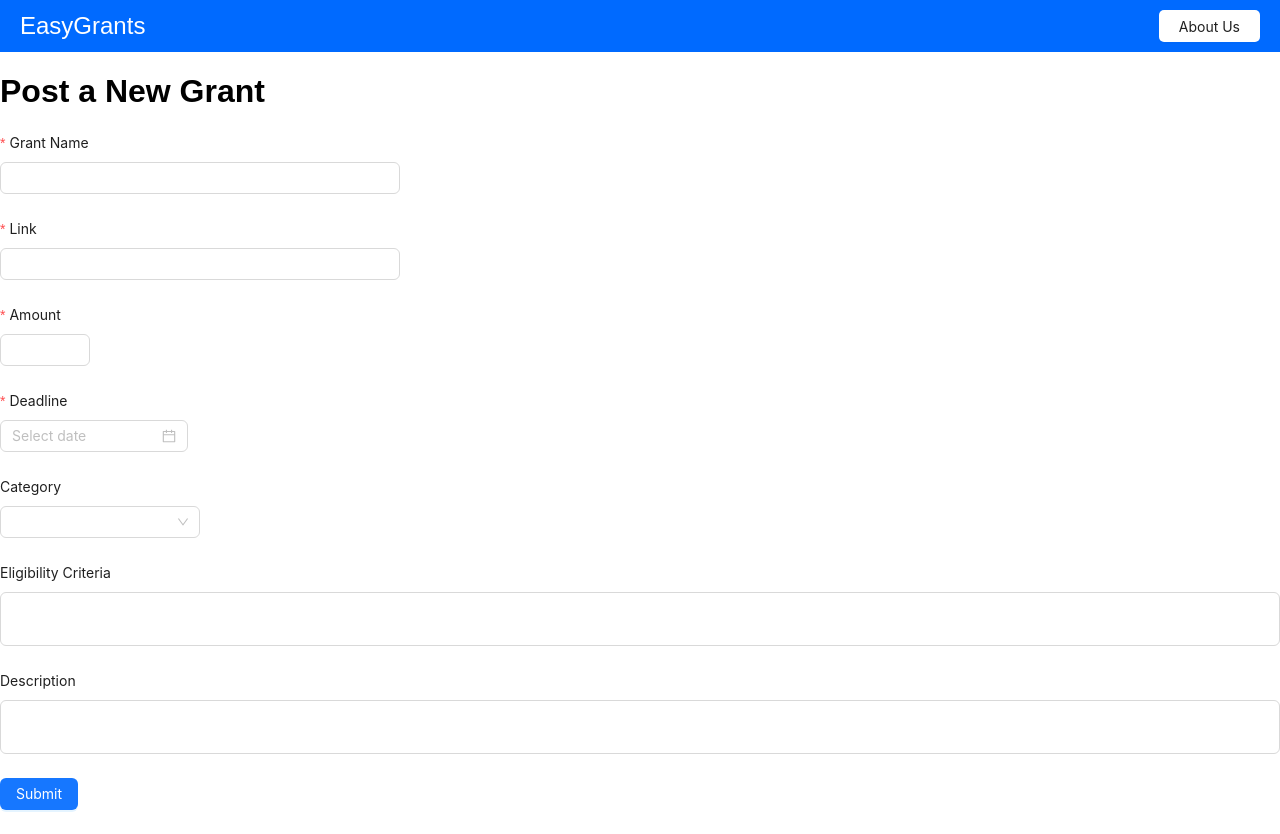
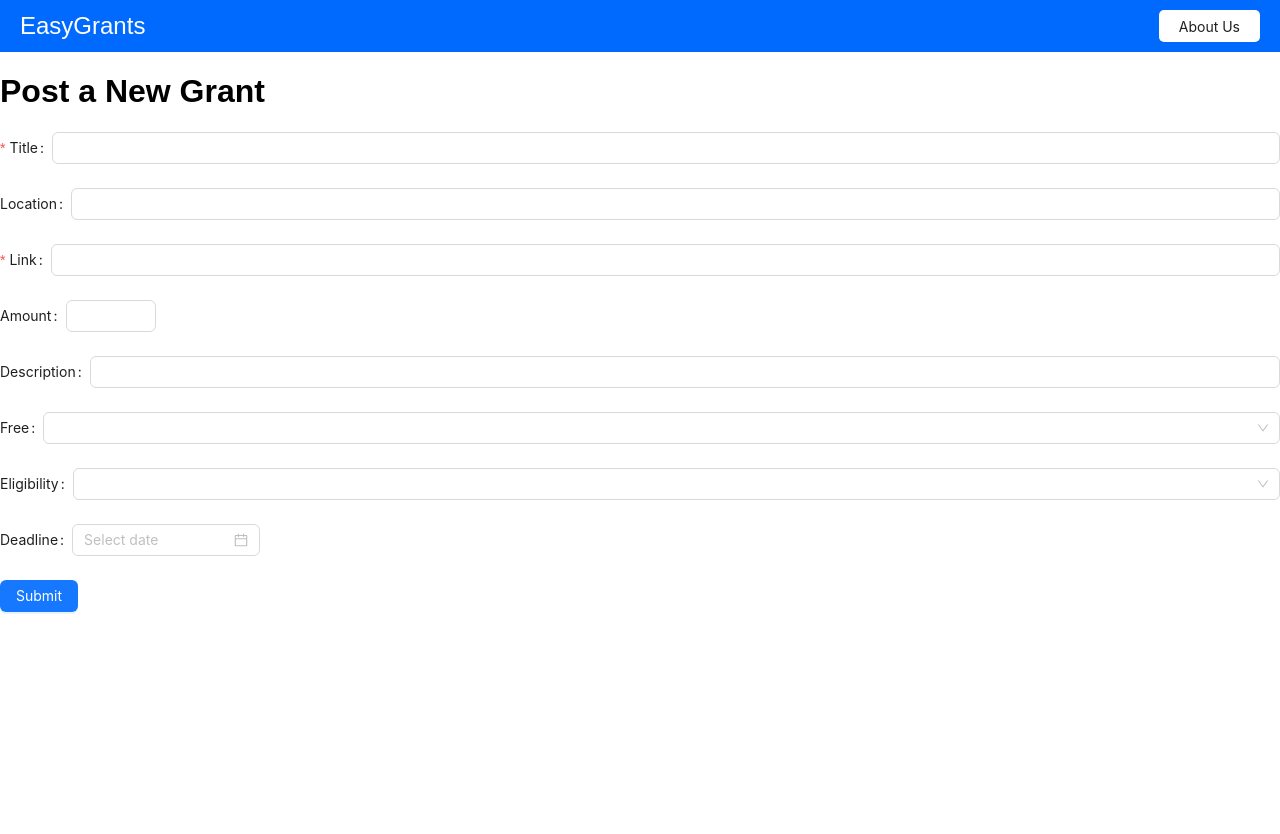
Before and after one commit to AlexanderColemanIven/EasyGrant, a React (Create React App) app in the folder ezgrant/: page /postGrantsUser in a window 1280 px wide. After the commit the page ends 800 px from the top, so only its background shows below. Built offline with nearby package versions, Linux system fonts and the light colour scheme.

Commit message:
Added fields to grant submissions

```diff
--- a/ezgrant/src/pages/postGrantUser/postGrantUserPage.js
+++ b/ezgrant/src/pages/postGrantUser/postGrantUserPage.js
@@ -1,18 +1,19 @@
 import React, {useState} from 'react';
 import moment from 'moment';
+import dayjs from 'dayjs';
 import { Form, Input, InputNumber, Button, Select, DatePicker, message, Menu} from 'antd';
 const { TextArea } = Input;
 const { Option } = Select;
 const PostGrantPage = () => {
   const [form] = Form.useForm();
   const [isFormSubmitted, setIsFormSubmitted] = useState(false);
-  const onFinish = async (values) => {
-    const dateSubmitted = moment().format(); // This will give you the current date and time
-    // Include this in the data you send to your API
-    const grantData = {
-      ...values,
-      dateSubmitted: dateSubmitted
-    };
+  const [formValues, setFormValues] = useState({});
+
+  const postGrant = async (values) => {
+    // Log the form values
+    const dateSubmitted = moment().format();
+    values.DATESUBMITTED = dateSubmitted;
+    values.DEADLINE = values.DEADLINE ? values.DEADLINE.format("YYYY-MM-DD") : null;
 
     try {
       const response = await fetch('/api/addToGrantQueue', {
@@ -20,7 +21,7 @@ const PostGrantPage = () => {
         headers: {
           'Content-Type': 'application/json',
         },
-        body: JSON.stringify(grantData),
+        body: JSON.stringify(values),
       });
 
       if (!response.ok) {
@@ -35,6 +36,7 @@ const PostGrantPage = () => {
       console.error('Fetch Error:', error);
       message.error('Failed to submit the grant.');
   }
+
   };
   const handleCategoryChange = (value, option) => {
     // Handle category change
@@ -52,14 +54,24 @@ const PostGrantPage = () => {
     return Promise.resolve();
   };
 
+  const handleInputChange = (name, value) => {
+    setFormValues((prevValues) => ({
+      ...prevValues,
+      [name]: value,
+    }));
+  };
 
-
-  console.log("PostGrantPage component is rendering");
+  const handleDatePickerChange = (date, fieldName) => {
+    setFormValues((prevValues) => ({
+      ...prevValues,
+      [fieldName]: date ? date.format('YYYY-MM-DD') : null,
+    }));
+  };
 
   return (
     <div>
       <header className="home-page-title">
-       <a href="/" className="logo" style={{ cursor: 'pointer', color: 'white', textDecoration: 'none'} }>
+        <a href="/" className="logo" style={{ cursor: 'pointer', color: 'white', textDecoration: 'none' }}>
           EasyGrants
         </a>
         <div className="header-buttons">
@@ -67,56 +79,109 @@ const PostGrantPage = () => {
         </div>
       </header>
       <h1>Post a New Grant</h1>
-      <Form layout="vertical" onFinish={onFinish} form={form}>
-        <Form.Item label="Grant Name" name="name" rules={[{ required: true }]}>
-          <Input style={{ maxWidth: '400px' }} />
+      <Form form={form} onFinish={(values) => postGrant(values)}>
+        <div>
+          <Form.Item
+            label="Title"
+            name="NAME"
+            rules={[
+              { required: true, message: 'Please enter the title' },
+              { max: 255, message: 'Title must be at most 255 characters' },
+            ]}
+          >
+            <Input onChange={(e) => handleInputChange('NAME', e.target.value)} />
           </Form.Item>
-
-        <Form.Item label="Link" name="link" rules={[{ required: true }]}>
-          <Input style={{ maxWidth: '400px' }} />
+        </div>
+        <div>
+          <Form.Item
+            label="Location"
+            name="LOCATION"
+            rules={[
+              { required: false, message: 'Please enter the location' },
+              { max: 255, message: 'Location must be at most 255 characters' },
+            ]}
+          >
+            <Input onChange={(e) => handleInputChange('LOCATION', e.target.value)} />
           </Form.Item>
-
-        <Form.Item label="Amount" name="amount" rules={[{ required: true }]}>
-          <InputNumber />
+        </div>
+        <div>
+          <Form.Item
+            label="Link"
+            name="LINK"
+            rules={[
+              { required: true, message: 'Please enter the link' },
+              { max: 255, message: 'Link must be at most 255 characters' },
+            ]}
+          >
+            <Input onChange={(e) => handleInputChange('LINK', e.target.value)} />
           </Form.Item>
-
-        <Form.Item label="Deadline" name="deadline" rules={[{ required: true, validator: validateDeadline }]}>
-          <DatePicker />
+        </div>
+        <div>
+          <Form.Item
+            label="Amount"
+            name="AMOUNT"
+            rules={[
+              { required: false, message: 'Please enter the amount' },
+              { type: 'number', message: 'Amount must be a number' },
+            ]}
+          >
+            <InputNumber
+              onChange={(value) => handleInputChange('AMOUNT', value)}
+              formatter={(value) => `${value}`.replace(/[^0-9]/g, '')}
+              parser={(value) => value.replace(/[^0-9]/g, '')}
+            />
           </Form.Item>
-
-
-
-        <Form.Item label="Category" name="category">
+        </div>
+        <div>
+          <Form.Item
+            label="Description"
+            name="ABOUT"
+            rules={[
+              { required: false, message: 'Please enter the about information' },
+              { max: 4000, message: 'Description must be at most 4000 characters' },
+            ]}
+          >
+            <Input value={formValues.ABOUT} onChange={(e) => handleInputChange('ABOUT', e.target.value)} />
+          </Form.Item>
+        </div>
+        <Form.Item
+          label="Free"
+          name="FREE"
+          rules={[{ required: false, message: 'Please select the free information' }]}
+        >
           <Select
-          style={{ maxWidth: '200px' }}
-            showSearch
-            optionFilterProp="children"
-            filterOption={(input, option) =>
-            option.children.toLowerCase().includes(input.toLowerCase())
-            }
+            value={formValues.FREE === null ? 'Unknown' : formValues.FREE}
+            onChange={(value) => handleInputChange('FREE', value)}
           >
-            <Select.Option value="science">Science</Select.Option>
-            <Select.Option value="arts">Arts</Select.Option>
-            {/* Add more options here */}
+            <Option value="Y">Yes</Option>
+            <Option value="N">No</Option>
+            <Option value="">Unknown</Option>
           </Select>
         </Form.Item>
-
-        <Form.Item label="Eligibility Criteria" name="eligibility">
-          <Input.TextArea
-            style={{ maxWidth: '1400px' }}
-            autoSize={{ minRows: 2, maxRows: 6 }}
+        <div>
+          <Form.Item
+            label="Eligibility"
+            name="ELIGIBILITY"
+            rules={[{ required: false, message: 'Please enter the eligibility' }]}
+          >
+            <Select
+              mode="tags"
+              onChange={(values) => handleInputChange('ELIGIBILITY', values)}
             />
           </Form.Item>
-
-        <Form.Item label="Description" name="description">
-          <Input.TextArea
-           style={{ maxWidth: '1400px' }}
-           autoSize={{ minRows: 2, maxRows: 6 }}
+        </div>
+        <div>
+          <Form.Item
+            label="Deadline"
+            name="DEADLINE"
+            rules={[{ required: false, message: 'Please select a deadline' }]}
+          >
+            <DatePicker
+              onChange={(date) => handleDatePickerChange(date, 'DEADLINE')}
+              format="YYYY-MM-DD"
             />
           </Form.Item>
-
-        {/* Add more fields as necessary */}
-
+        </div>
         <Form.Item>
           <Button type="primary" htmlType="submit">
             Submit
```
Also changed, not shown: ezgrant/src/backend/server.js (+10 -10 lines). Lines whose indentation alone changed are shown as unchanged.
